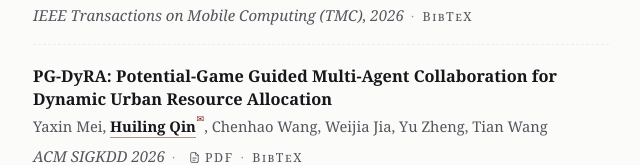
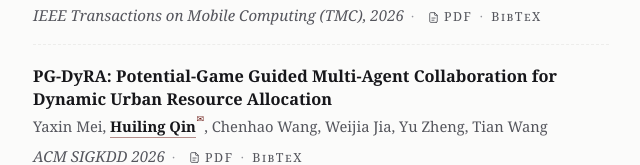
Before and after one commit to orekinana/qinhuiling.github.io, a plain HTML site: page index.html in a window 1280 px wide. Shown: the part 827-992 px from the top of the page, 467-1107 px from the left. Drawn offline with Linux system fonts and the light colour scheme.

Commit message:
pubs: add IEEE link for ST-CoSense (TMC)

```diff
--- a/index.html
+++ b/index.html
@@ -229,6 +229,7 @@
                 <p class="authors">Yaxin Mei, <strong data-me>Huiling Qin</strong>, Guangxue Zhang, Xiaolong Xu, Zhanchuan Cai, Yu Zheng, Tian Wang</p>
                 <p class="meta">
                     <em>IEEE Transactions on Mobile Computing (TMC), 2026</em>
+                    <a data-icon="pdf" href="https://ieeexplore.ieee.org/document/11537394" target="_blank" rel="noopener">PDF</a>
                     <button data-bibtex type="button">BibTeX</button>
                 </p>
                 <div class="bibtex"><pre>@article{mei2026stcosense,
```
